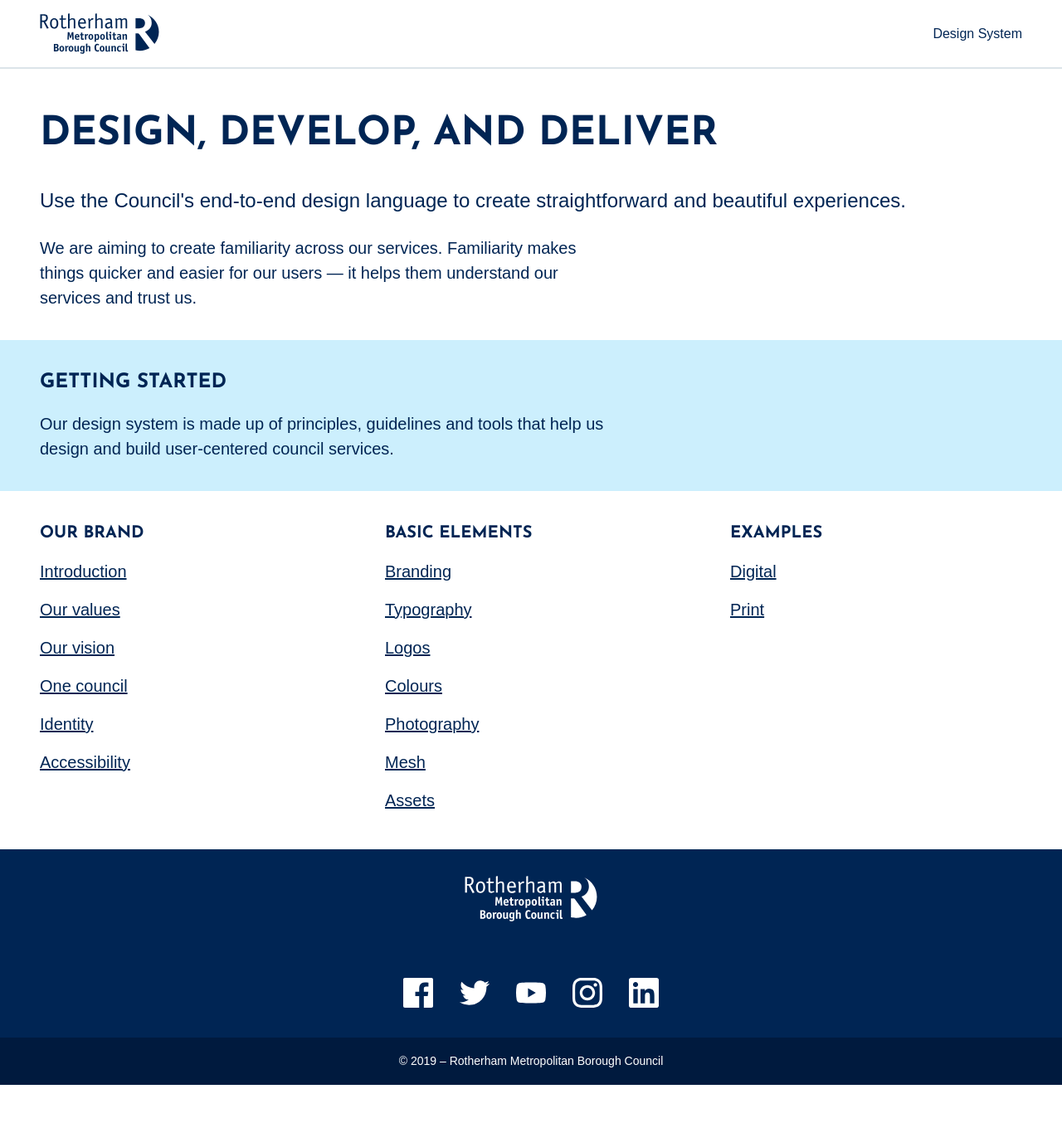
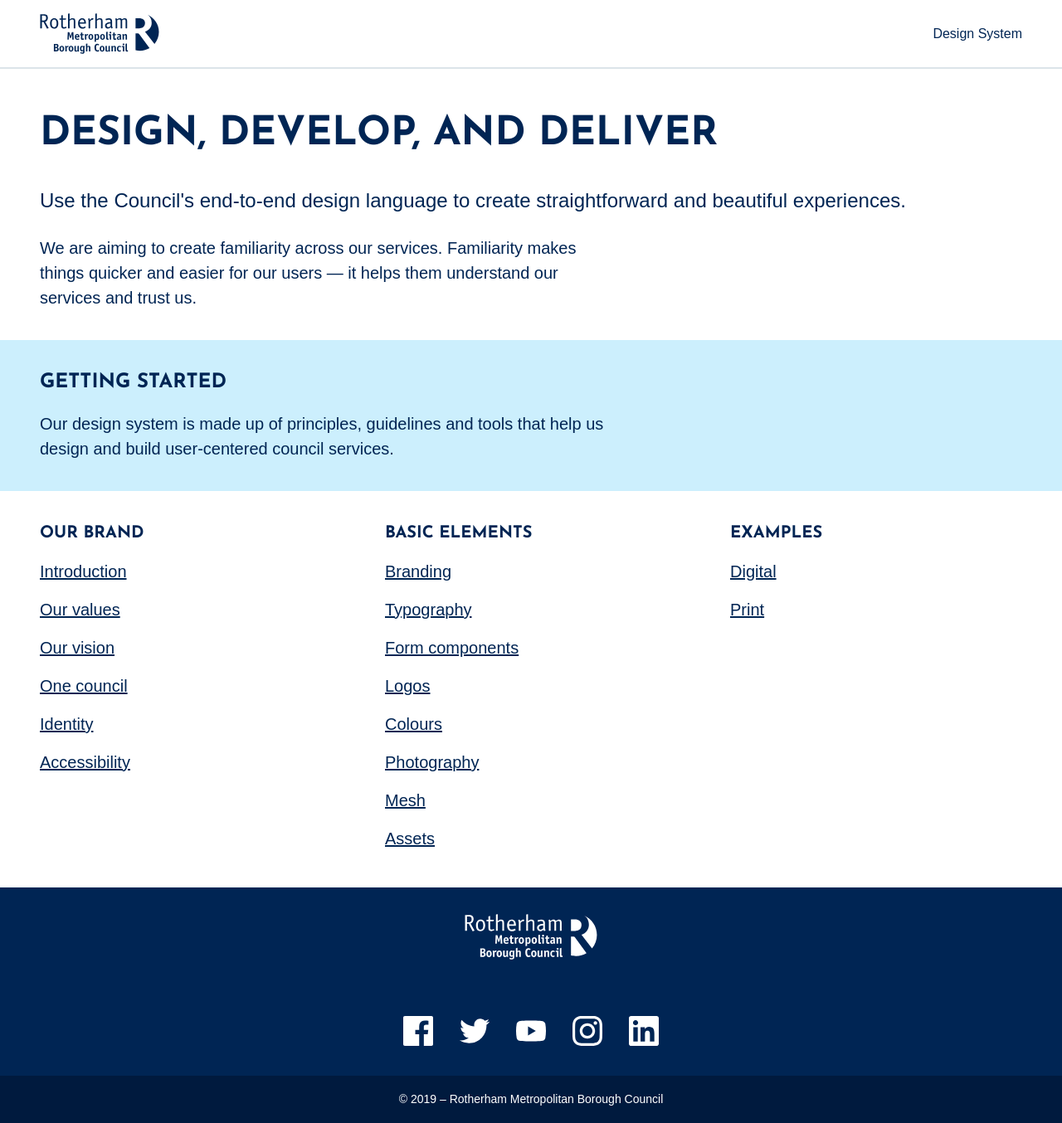
Before and after one commit to rothgov/design-manual, a Jekyll site: the page built from index.html, in a window 1280 px wide. Shown: the whole page at 83% size. Built offline with Jekyll 4.4.1, drawn with Linux system fonts in a browser that asks for light colours; some web fonts are replaced; before the commit the page ends 1308 px from its top, so only the background shows below that.

Commit message:
Update index.html

```diff
--- a/index.html
+++ b/index.html
@@ -51,6 +51,9 @@
           <a class="db pv2 link blue hover-blue-l" href="{{%20site.baseurl%20}}/design/typography">Typography</a>
         </li>
         <li>
+          <a class="db pv2 link blue hover-blue-l" href="{{%20site.baseurl%20}}/design/form-components">Form components</a>
+        </li>
+        <li>
           <a class="db pv2 link blue hover-blue-l" href="{{%20site.baseurl%20}}/design/logos">Logos</a>
         </li>
         <li>
```
